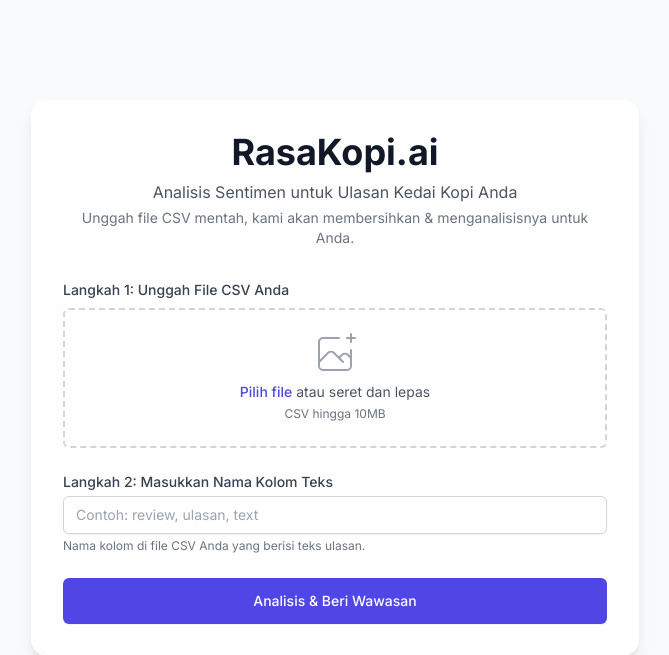
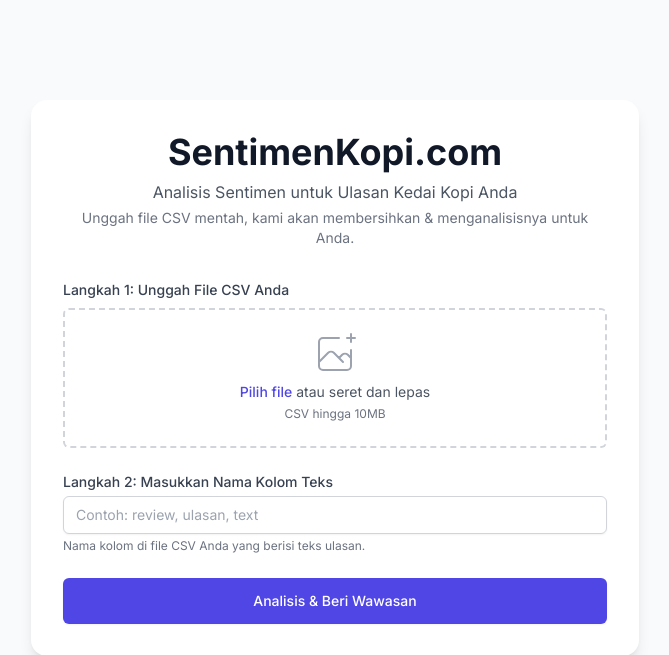
Before and after one commit to atrkhomeini/coffee-shop-sentiment-anlyzer, a FastAPI app: page / in a window 1280 px wide. Shown: the top 655 px of the page, without its empty margins (305-974 px from the left). Run offline with FastAPI, Linux system fonts and the light colour scheme; parts of the project's set-up code (start-up, migrations or seed data) failed here and were passed over; some libraries are stand-ins or nearby versions.

Commit message:
Update index.html to change application name from RasaKopi.ai to SentimenKopi.com

```diff
--- a/app/templates/index.html
+++ b/app/templates/index.html
@@ -36,7 +36,7 @@
     <div class="w-full max-w-2xl mx-auto p-4 md:p-8">
         <div class="bg-white rounded-2xl shadow-lg p-8">
             <div class="text-center mb-8">
-                <h1 class="text-4xl font-bold text-gray-900">RasaKopi.ai</h1>
+                <h1 class="text-4xl font-bold text-gray-900">SentimenKopi.com</h1>
                 <p class="text-gray-600 mt-2">Analisis Sentimen untuk Ulasan Kedai Kopi Anda</p>
                 <p class="text-sm text-gray-500 mt-1">Unggah file CSV mentah, kami akan membersihkan & menganalisisnya untuk Anda.</p>
             </div>
```
